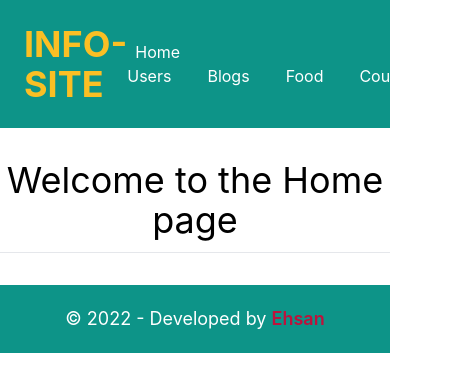
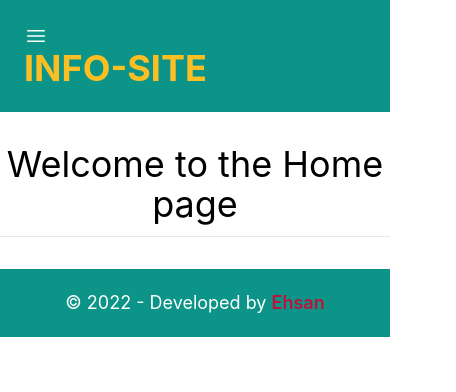
Before and after one commit to EhsanEIK/info-site-react-router-app, a React (Create React App) app: page / in a window 390 px wide. Shown: the top 392 px of the page, 456 px wide, since content can reach past the window. Built offline with nearby package versions, Linux system fonts and the light colour scheme.

Commit message:
added navbar hamburger icon for mobile device

```diff
--- a/package.json
+++ b/package.json
@@ -3,6 +3,7 @@
   "version": "0.1.0",
   "private": true,
   "dependencies": {
+    "@heroicons/react": "^2.0.11",
     "@testing-library/jest-dom": "^5.16.5",
     "@testing-library/react": "^13.4.0",
     "@testing-library/user-event": "^13.5.0",
--- a/src/components/Header/Header.js
+++ b/src/components/Header/Header.js
@@ -1,18 +1,26 @@
-import React from 'react';
+import React, { useState } from 'react';
 import { NavLink } from 'react-router-dom';
+import { Bars3Icon, XMarkIcon } from '@heroicons/react/24/solid'
 
 const Header = () => {
+    const [open, setOpen] = useState(false);
+
     return (
-        <nav className='bg-teal-600 text-white flex justify-between items-center p-6'>
+        <nav className='bg-teal-600 text-white md:flex justify-between items-center p-6'>
+            <div onClick={() => setOpen(!open)} className="h-6 w-6 text-white-500 md:hidden">
+                {
+                    open ? <XMarkIcon /> : <Bars3Icon />
+                }
+            </div>
             <div>
                 <h2 className='text-4xl font-bold text-amber-400'>INFO-SITE</h2>
             </div>
-            <div>
-                <NavLink className={({ isActive }) => isActive ? 'bg-blue-700 mr-5 py-1 px-2' : 'mr-5 py-1 px-2'} to='/home'>Home</NavLink>
-                <NavLink className={({ isActive }) => isActive ? 'bg-blue-700 mr-5 py-1 px-2' : 'mr-5 py-1 px-2'} to='/users' > Users</NavLink >
-                <NavLink className={({ isActive }) => isActive ? 'bg-blue-700 mr-5 py-1 px-2' : 'mr-5 py-1 px-2'} to='/blogs'>Blogs</NavLink>
-                <NavLink className={({ isActive }) => isActive ? 'bg-blue-700 mr-5 py-1 px-2' : 'mr-5 py-1 px-2'} to='/food'>Food</NavLink>
-                <NavLink className={({ isActive }) => isActive ? 'bg-blue-700 mr-5 py-1 px-2' : 'mr-5 py-1 px-2'} to='/countries'>Country</NavLink>
+            <div className={`md:block text-center md:mt-0 mt-5 ${open ? 'block' : 'hidden'}`}>
+                <NavLink className={({ isActive }) => isActive ? 'bg-blue-700 md:mr-5 mr-2 py-1 md:px-2 px-1' : 'md:mr-5 mr-2 py-1 md:px-2 px-1'} to='/home'>Home</NavLink>
+                <NavLink className={({ isActive }) => isActive ? 'bg-blue-700 md:mr-5 mr-2 py-1 md:px-2 px-1' : 'md:mr-5 mr-2 py-1 md:px-2 px-1'} to='/users' > Users</NavLink >
+                <NavLink className={({ isActive }) => isActive ? 'bg-blue-700 md:mr-5 mr-2 py-1 md:px-2 px-1' : 'md:mr-5 mr-2 py-1 md:px-2 px-1'} to='/blogs'>Blogs</NavLink>
+                <NavLink className={({ isActive }) => isActive ? 'bg-blue-700 md:mr-5 mr-2 py-1 md:px-2 px-1' : 'md:mr-5 mr-2 py-1 md:px-2 px-1'} to='/food'>Food</NavLink>
+                <NavLink className={({ isActive }) => isActive ? 'bg-blue-700 md:mr-5 mr-2 py-1 md:px-2 px-1' : 'md:mr-5 mr-2 py-1 md:px-2 px-1'} to='/countries'>Country</NavLink>
             </div>
         </nav>
     );
```
Also changed, not shown: 1 other file (tests, documents, lock files or other folders).
